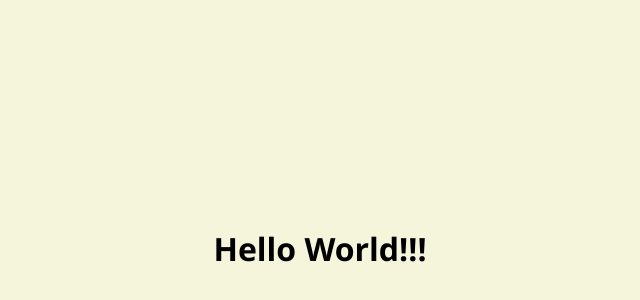
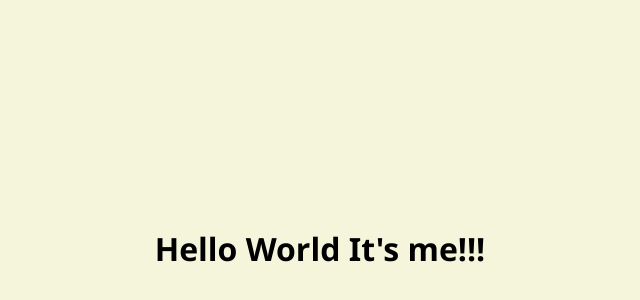
Before and after one commit to santnu1123/First-Git-Repo, a plain HTML site: page index.html in a window 1280 px wide. Shown: the part 152-452 px from the top of the page, without its empty margins (320-960 px from the left). Drawn offline with Linux system fonts and the light colour scheme.

Commit message:
Again commit

```diff
--- a/index.html
+++ b/index.html
@@ -4,7 +4,7 @@
         <link rel="stylesheet" href="style.css">
     </head>
     <body>
-        <h1>Hello World<span id="exclamation-marks"></span></h1>
+        <h1>Hello World It's me<span id="exclamation-marks"></span></h1>
         <script src="script.js"></script>
     </body>
 </html>
```
